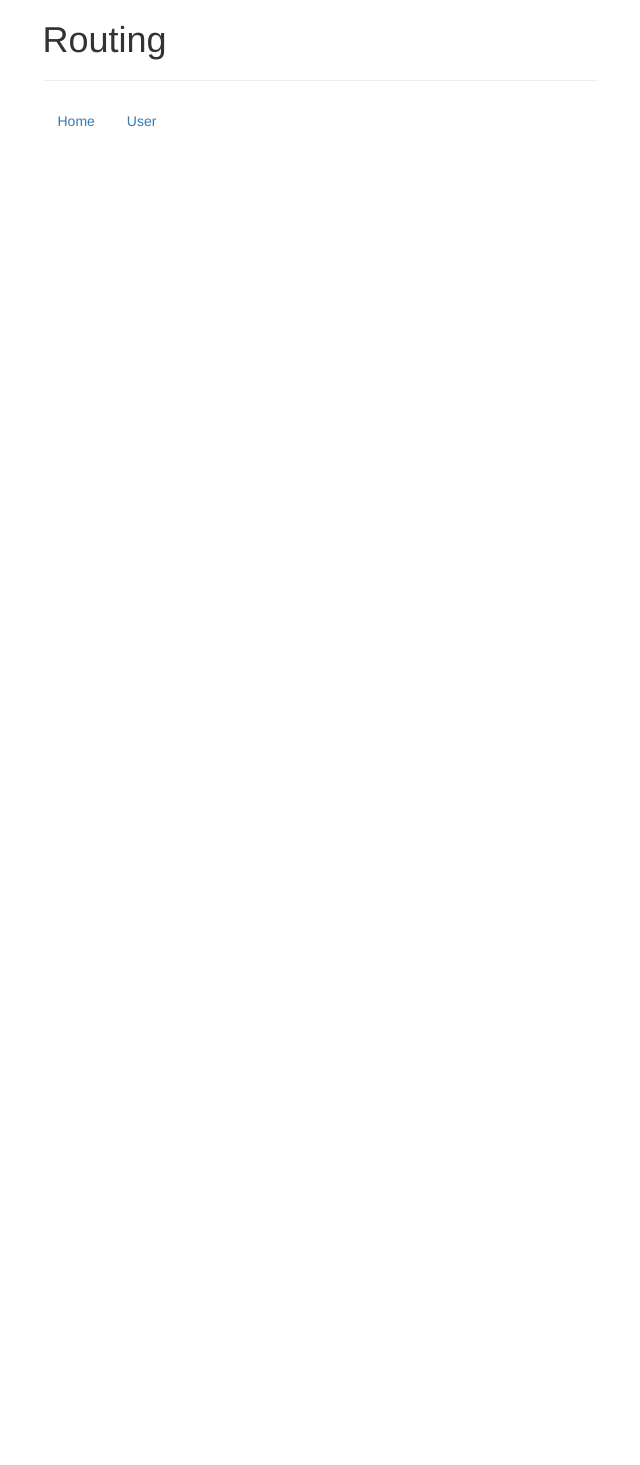
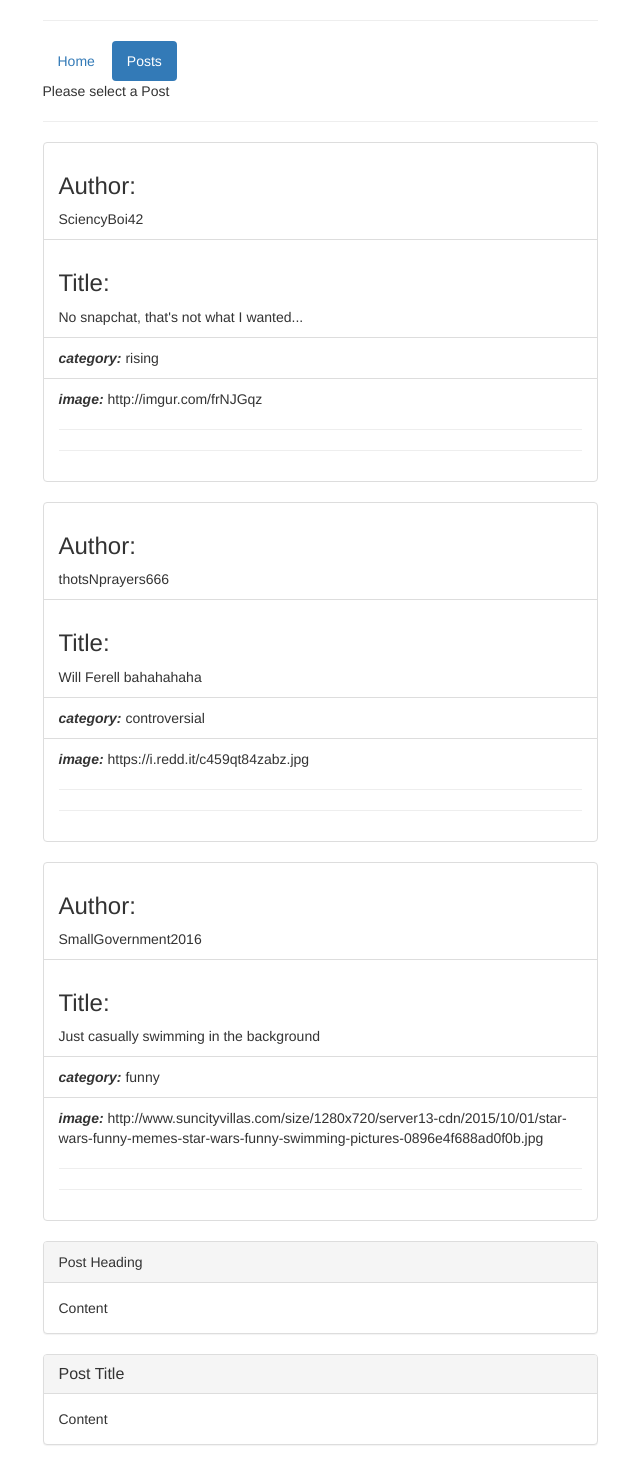
Before and after one commit to SirWilliamIII/reddit-clone-v2, a Vue app: page /#/posts in a window 1280 px wide. Shown: the whole page, without its empty margins (320-960 px from the left). Before the commit the page ends 800 px from the top, so only its background shows below. Built offline with nearby package versions, Linux system fonts and the light colour scheme.

Commit message:
created post component

```diff
--- a/src/App.vue
+++ b/src/App.vue
@@ -2,7 +2,6 @@
     <div class="container">
         <div class="row">
             <div class="col-xs-12 col-sm-8 col-sm-offset-2 col-md-6 col-md-offset-3">
-                <h1>Routing</h1>
                 <hr>
                 <Header/>
                 <router-view/>
--- a/src/components/Header.vue
+++ b/src/components/Header.vue
@@ -1,17 +1,21 @@
 <template>
-    <ul class="nav nav-pills">
-        <router-link to="/" tag="li" active-class="active" exact><a>Home</a></router-link>
-        <router-link to="/user" tag="li" active-class="active"><a>User</a></router-link>
-    </ul>
+    <div id="header">
+        <ul class="nav nav-pills">
+            <router-link to="/" tag="li" active-class="active" exact><a>{{ home }}</a></router-link>
+            <router-link to="/posts" tag="li" active-class="active"><a>{{ posts }}</a></router-link>
+        </ul>
+    </div>
 </template>
 
 <script>
 	export default {
-		name:    '',
+		name:    'header',
 		data() {
-			return {}
-		},
-		methods: {}
+			return {
+				home: 'Home',
+                posts: 'Posts'
+            }
+		}
 	}
 </script>
 
--- /dev/null
+++ b/src/components/posts/PostDetails.vue
@@ -0,0 +1,35 @@
+<template>
+    <div id="postDetails">
+        <div class="panel panel-default">
+            <div class="panel-heading">{{ postHeading }}</div>
+            <div class="panel-body">
+                {{ postContent }}
+            </div>
+        </div>
+        <div class="panel panel-default">
+            <div class="panel-heading">
+                <h3 class="panel-title">{{ postTitle }}</h3>
+            </div>
+            <div class="panel-body">
+                {{ postContent }}
+            </div>
+        </div>
+    </div>
+</template>
+
+<script>
+    export default {
+    	data() {
+    		return {
+    			postHeading: 'Post Heading',
+                postTitle: 'Post Title',
+                postContent: 'Content'
+            }
+        }
+    }
+
+</script>
+
+<style>
+
+</style>
--- /dev/null
+++ b/src/components/posts/PostStart.vue
@@ -0,0 +1,41 @@
+<template>
+    <div id="postStart">
+        <p>Please select a Post</p>
+        <hr>
+        <ul class="list-group" v-for="post in posts">
+            <li class="list-group-item">
+                <h3>Author: </h3>
+                {{ post.author }}
+            </li>
+            <li class="list-group-item">
+                <h3>Title: </h3>
+                {{ post.title }}
+            </li>
+            <li class="list-group-item">
+                <strong><em>category: </em></strong> {{ post.category }}
+            </li>
+            <li class="list-group-item">
+                <strong><em>image: </em></strong> {{ post.image }}
+                <hr>
+                <hr>
+            </li>
+        </ul>
+    </div>
+</template>
+
+<script>
+	import posts from './lib/posts'
+	export default {
+		data() {
+			return {
+				posts
+			}
+		}
+	}
+</script>
+
+<style>
+    li {
+        cursor: pointer;
+    }
+</style>
--- /dev/null
+++ b/src/components/posts/Posts.vue
@@ -0,0 +1,19 @@
+<template>
+    <div id="postsPage">
+        <PostStart/>
+        <PostDetails/>
+    </div>
+</template>
+
+<script>
+    import PostStart from './PostStart.vue'
+    import PostDetails from './PostDetails.vue'
+
+
+    export default {
+    	components: {
+            PostStart,
+    		PostDetails
+        }
+    }
+</script>
--- /dev/null
+++ b/src/components/posts/lib/posts.js
@@ -0,0 +1,16 @@
+export default [{
+	author:  'SciencyBoi42',
+	title:   'No snapchat, that\'s not what I wanted...',
+	category:   'rising',
+	image: 'http://imgur.com/frNJGqz'
+}, {
+	author:  'thotsNprayers666',
+	title: 'Will Ferell bahahahaha',
+	category:   'controversial',
+	image: 'https://i.redd.it/c459qt84zabz.jpg'
+}, {
+	author:      'SmallGovernment2016',
+	title:       'Just casually swimming in the background',
+	category:    'funny',
+	image: 'http://www.suncityvillas.com/size/1280x720/server13-cdn/2015/10/01/star-wars-funny-memes-star-wars-funny-swimming-pictures-0896e4f688ad0f0b.jpg'
+}]
--- a/src/components/user/User.vue
+++ /dev/null
@@ -1,4 +0,0 @@
-<template>
-    <h1>The User Page</h1>
-
-</template>
--- a/src/components/user/UserDetail.vue
+++ /dev/null
@@ -1,3 +0,0 @@
-<template>
-    <h3>Some User Details</h3>
-</template>
--- a/src/components/user/UserEdit.vue
+++ /dev/null
@@ -1,3 +0,0 @@
-<template>
-    <h3>Edit the User</h3>
-</template>
--- a/src/main.js
+++ b/src/main.js
@@ -6,7 +6,7 @@ import { routes } from './routes'
 Vue.use(VueRouter)
 
 const router = new VueRouter({
-	routes
+	routes: routes
 })
 
 new Vue({
--- a/src/routes.js
+++ b/src/routes.js
@@ -1,7 +1,7 @@
-import User from './components/user/User.vue'
+import Posts from './components/posts/Posts.vue'
 import Home from './components/Home.vue'
 
 export const routes = [
 	{ path: '', component: Home },
-	{ path: '/user', component: User }
+	{ path: '/posts', component: Posts }
 ]
```
Also changed, not shown: src/components/user/UserStart.vue (deleted, +0 -11 lines).
